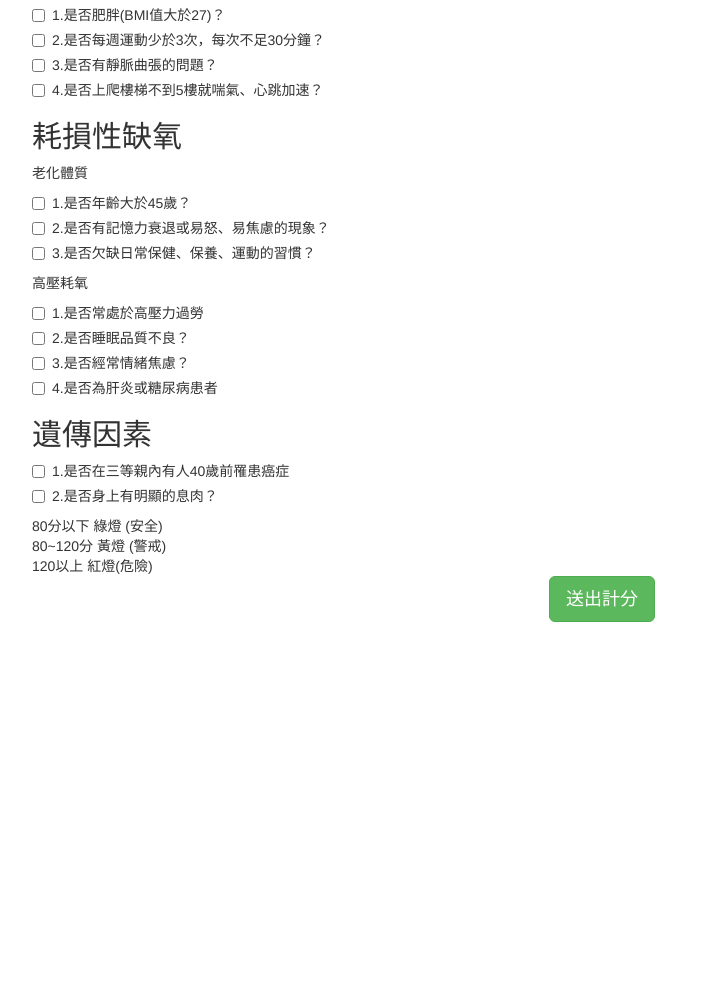
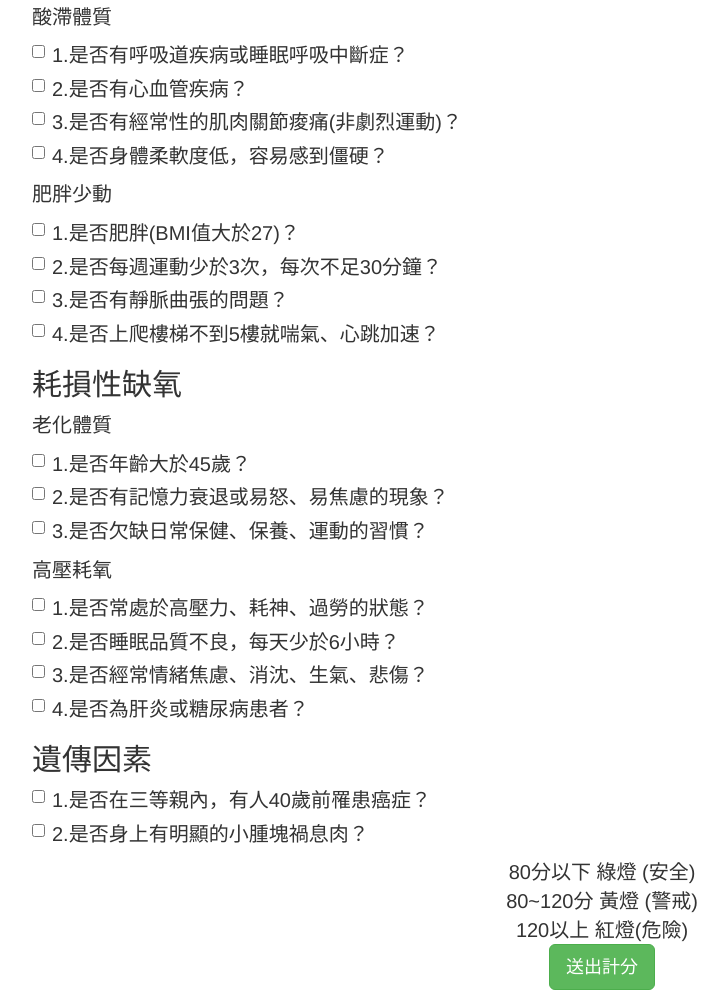
Before and after one commit to oxygener/oxygener.github.com, a plain HTML site: page oxyquiz.html in a window 1280 px wide. Shown: the part 902-1892 px from the top of the page, without its empty margins (38-766 px from the left). Before the commit the page ends 1524 px from the top, so only its background shows below. Drawn offline with nearby package versions, Linux system fonts and the light colour scheme.

Commit message:
text fix

```diff
--- a/oxyquiz.html
+++ b/oxyquiz.html
@@ -37,6 +37,13 @@ function calc (argument) {
 }
 
 </script>
+<style type="text/css">
+
+body
+{
+  font-size: 2em;
+}
+</style>
 <body>
 
 <div class="container ">
@@ -170,16 +177,16 @@ function calc (argument) {
 
 
 <div class="checkbox">
-      <label><input type="checkbox" value="10" >1.是否常處於高壓力過勞</label>
+      <label><input type="checkbox" value="10" >1.是否常處於高壓力、耗神、過勞的狀態？</label>
     </div>
     <div class="checkbox">
-      <label><input type="checkbox" value="5" >2.是否睡眠品質不良？</label>
+      <label><input type="checkbox" value="5" >2.是否睡眠品質不良，每天少於6小時？</label>
     </div>
     <div class="checkbox">
-      <label><input type="checkbox" value="5" >3.是否經常情緒焦慮？</label>
+      <label><input type="checkbox" value="5" >3.是否經常情緒焦慮、消沈、生氣、悲傷？</label>
     </div>
     <div class="checkbox">
-      <label><input type="checkbox" value="10" >4.是否為肝炎或糖尿病患者</label>
+      <label><input type="checkbox" value="10" >4.是否為肝炎或糖尿病患者？</label>
     </div>
 
 
@@ -188,11 +195,13 @@ function calc (argument) {
 
 
 <div class="checkbox">
-      <label><input type="checkbox" value="10" >1.是否在三等親內有人40歲前罹患癌症</label>
+      <label><input type="checkbox" value="10" >1.是否在三等親內，有人40歲前罹患癌症？</label>
     </div>
     <div class="checkbox">
-      <label><input type="checkbox" value="10" >2.是否身上有明顯的息肉？</label>
+      <label><input type="checkbox" value="10" >2.是否身上有明顯的小腫塊禍息肉？</label>
     </div>
+<div class="text-center">
+
 <div>
 80分以下 綠燈 (安全)
 <br>
@@ -200,7 +209,8 @@ function calc (argument) {
 <br>
 120以上 紅燈(危險)
 </div>
-<div class="text-center">
+
+
       <button type="button" onclick="calc()" class="btn btn-default btn-lg btn-success">送出計分</button>
 </div>
   </form>
```
